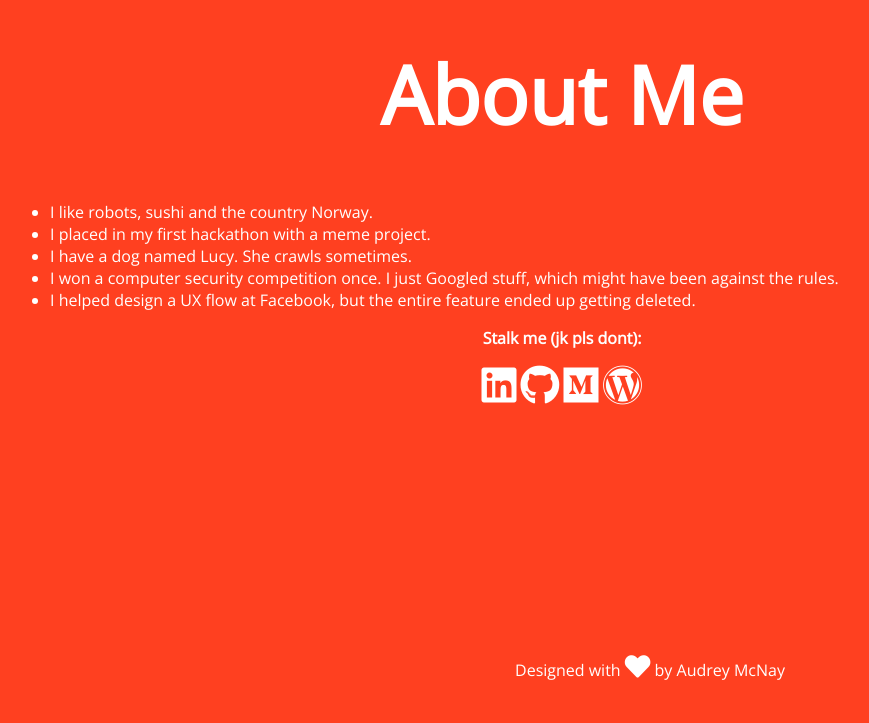
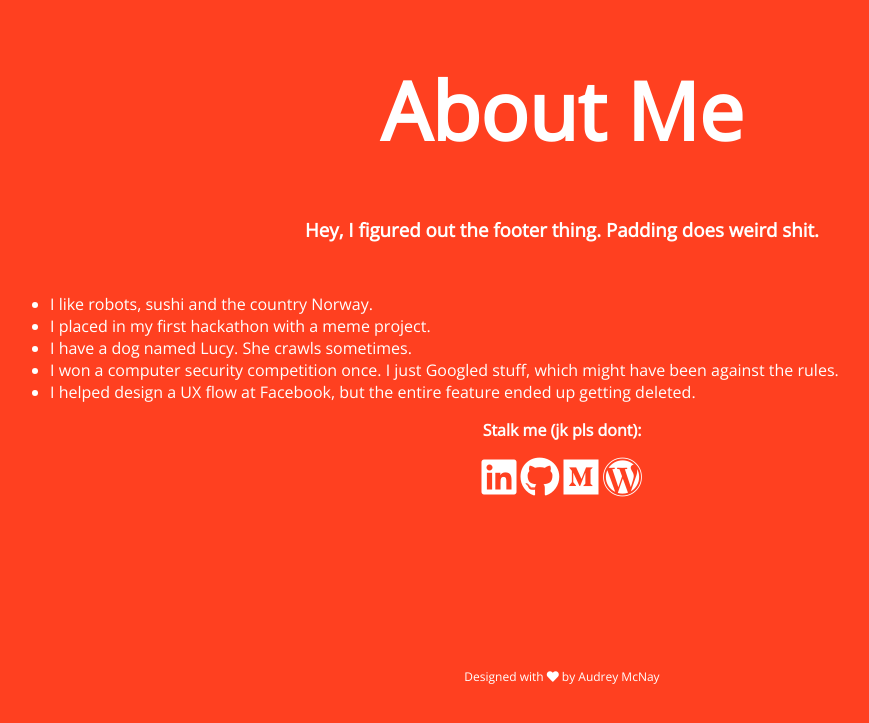
Before and after one commit to imthereal/simplewebsite, a plain HTML site: page index.html in a window 1280 px wide. Shown: the part 103-826 px from the top of the page, without its empty margins (78-947 px from the left). Drawn offline with nearby package versions, Linux system fonts and the light colour scheme.

Commit message:
frontend is dumb

```diff
--- a/index.html
+++ b/index.html
@@ -15,8 +15,12 @@
 	</head>
 	<body>
 		<!--Top-->
-	<div id ="main">
-	<h1 style="text-align: center;">About Me</h1>
+		<div id="maintop">
+			<h1>About Me</h1>
+			<h3>Hey, I figured out the footer thing. Padding does weird shit.</h3>
+		</div>
+
+		<div id="maincontent">
 			<ul>
 				<li>I like robots, sushi and the country Norway.</li>
 				<li>I placed in my first hackathon with a meme project.</li>
@@ -25,8 +29,8 @@
 				<li>I helped design a UX flow at Facebook, but the entire feature ended up getting deleted.</li>
 			</ul>
 		</div>
+
 		<!--Mid-->
-
 
 		<!--Bottom-->
 		<div id="icons">
@@ -37,7 +41,7 @@
 			<a href="https://bubblywithboba.wordpress.com/"><i class="fab fa-wordpress"></i></a>
 		</div>
 		<div id="footer">
-		<p>Designed with <i class="fa fa-heart" style="font-size: 2vw;"></i> by Audrey McNay</p>
+			<p>Designed with <i class="fa fa-heart" style="font-size: 12px;"></i> by Audrey McNay</p>
 		</div>
 	</body>
 </html>
--- a/simplewebsite.css
+++ b/simplewebsite.css
@@ -16,15 +16,15 @@ body {
 h1 {
 	font-size: 10vh;
 }
-
 i {
 	color: #ffffff;
 	font-size: 5vh;
 }
 
 /* ids */
-#main {
-
+#maintop {
+	text-align: center;
+	padding: 2vh;
 }
 
 #icons {
@@ -36,7 +36,13 @@ i {
 
 #footer {
 	position: fixed;
-	width: 100vw;
+	width: 100%;
+	left: 0;
 	bottom: 0;
 	text-align: center;
+	font-size: 12px;
 }
+
+footer i {
+	font-size: 12px;
+}
```
Lines whose indentation alone changed are shown as unchanged.
